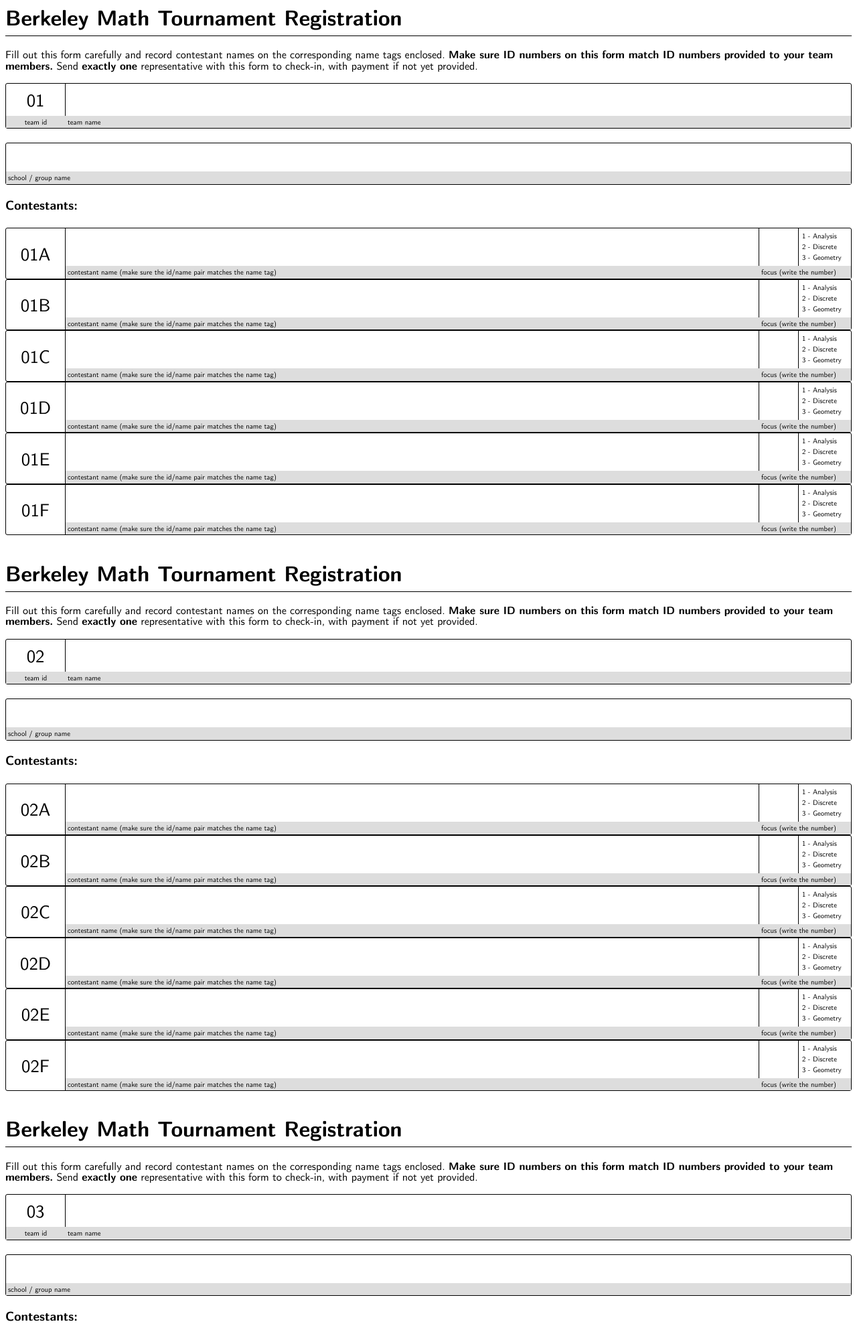
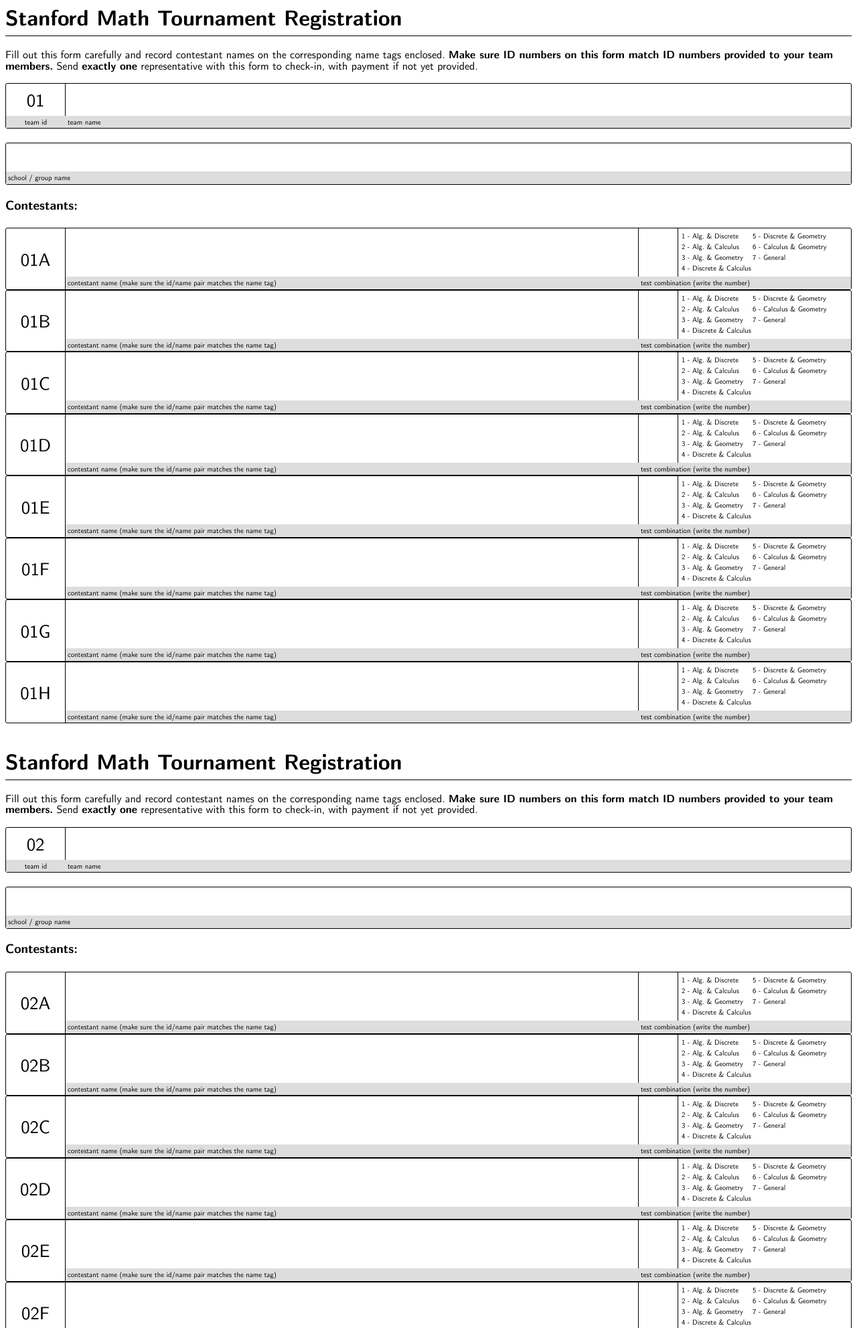
Before and after one commit to StanfordUniversityMathOrganization/mt-forms, a Flask app: page / in a window 1280 px wide. Shown: the top 1983 px of the page at 67% size. Run offline with Flask 2, Linux system fonts and the light colour scheme.

Commit message:
Updating for SMT

```diff
--- a/run.py
+++ b/run.py
@@ -7,8 +7,8 @@ app = Flask(__name__)
 def signupsheets():
     start = 1
     end = 99
-    team_size = 6
-    event_name = "Berkeley Math Tournament"
+    team_size = 8
+    event_name = "Stanford Math Tournament"
 
     id_len = int(math.floor(math.log10(end)+1))
     id_seq = [str(n).zfill(id_len) for n in range(start, end+1)]
--- a/templates/signupsheets.html
+++ b/templates/signupsheets.html
@@ -108,16 +108,22 @@ Contestants:
 <td class="field" width=50>
 &nbsp;
 </td>
-<td class="field" width=70>
+<td class="field" width=250>
 <table class="testcombinations">
 <tr>
-<td>1 - Analysis</td>
+<td>1 - Alg. & Discrete</td>
+<td>5 - Discrete & Geometry</td>
 </tr>
 <tr>
-<td>2 - Discrete</td>
+<td>2 - Alg. & Calculus</td>
+<td>6 - Calculus & Geometry</td>
 </tr>
 <tr>
-<td>3 - Geometry</td>
+<td>3 - Alg. & Geometry</td>
+<td>7 - General</td>
+</tr>
+<tr>
+<td>4 - Discrete & Calculus</td>
 </tr>
 </table>
 </td>
@@ -127,7 +133,7 @@ Contestants:
 contestant name (make sure the id/name pair matches the name tag)
 </td>
 <td class="description" colspan=2>
-focus (write the number)
+test combination (write the number)
 </td>
 </tr>
 </table>
```
Also changed, not shown: 1 other file.
